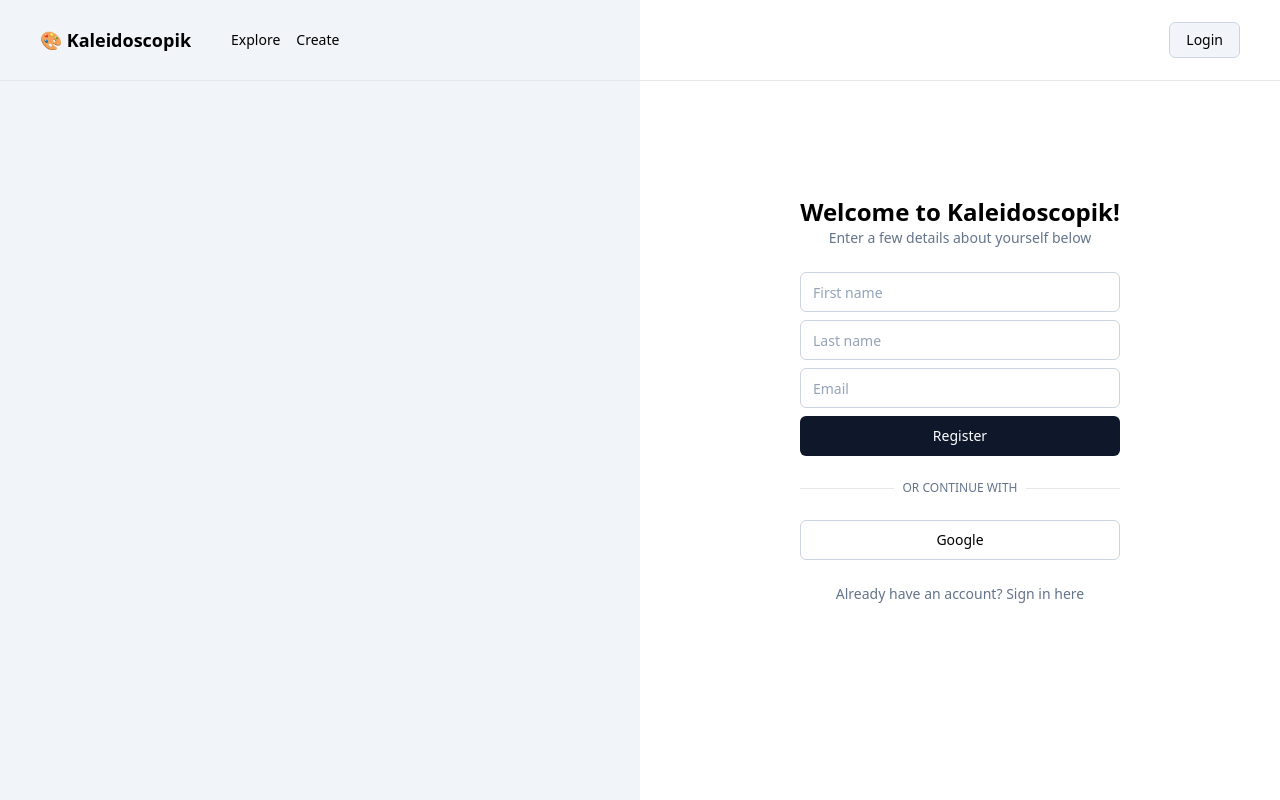
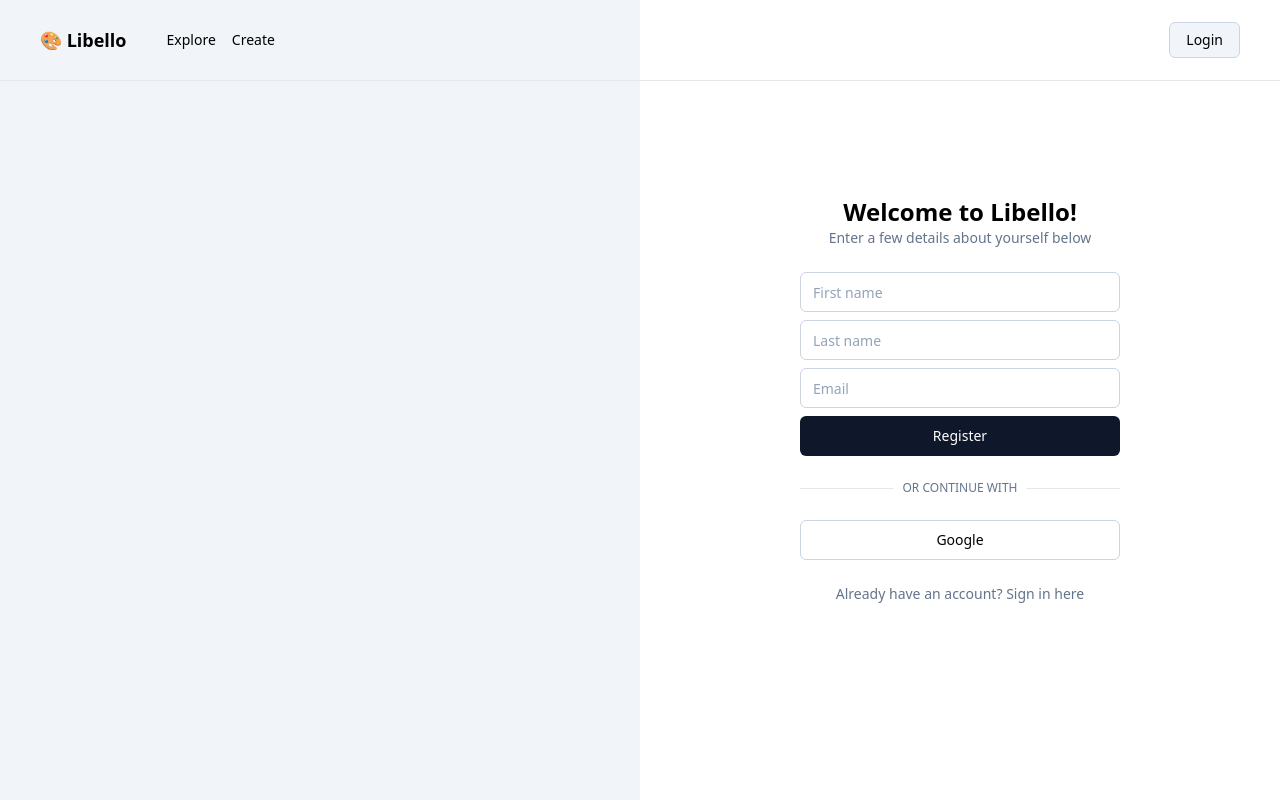
Before and after one commit to tjvonbr/plumo, a Next.js app: page /register in a window 1280 px wide. Built offline with nearby package versions, Linux system fonts and the light colour scheme.

Commit message:
updated name to libello across app

```diff
--- a/src/app/(auth)/register/page.tsx
+++ b/src/app/(auth)/register/page.tsx
@@ -7,9 +7,7 @@ export default function Register() {
       <div className="h-screen bg-slate-100"></div>
       <div className="min-h-screen w-1/2 m-auto flex flex-col justify-center items-center space-y-6">
         <div className="flex flex-col items-center">
-          <h1 className="text-2xl text-black font-bold">
-            Welcome to Kaleidoscopik!
-          </h1>
+          <h1 className="text-2xl text-black font-bold">Welcome to Libello!</h1>
           <p className="text-sm text-slate-500 text-center">
             Enter a few details about yourself below
           </p>
--- a/src/app/layout.tsx
+++ b/src/app/layout.tsx
@@ -3,7 +3,7 @@ import "./globals.css";
 import { Metadata } from "next";
 
 export const metadata: Metadata = {
-  title: "Kaleidoscopik",
+  title: "Libello",
   description: "Create your own AI-gnerated coloring books",
 };
 
--- a/src/components/Header.tsx
+++ b/src/components/Header.tsx
@@ -16,7 +16,7 @@ export function Header() {
       )}
     >
       <div className="flex items-center space-x-10">
-        <span className="text-lg font-black">🎨 Kaleidoscopik</span>
+        <span className="text-lg font-black">🎨 Libello</span>
         <nav className="flex items-center space-x-4">
           <Link
             className="text-black text-sm font-medium hover:text-gray-500 transition-colors"
--- a/src/components/LoginForm.tsx
+++ b/src/components/LoginForm.tsx
@@ -4,7 +4,7 @@ import { Metadata } from "next";
 import { useState } from "react";
 
 export const metadata: Metadata = {
-  title: "Login | Kaleidoscopik",
+  title: "Login | Libello",
   description: "Login to your account",
 };
 
```
